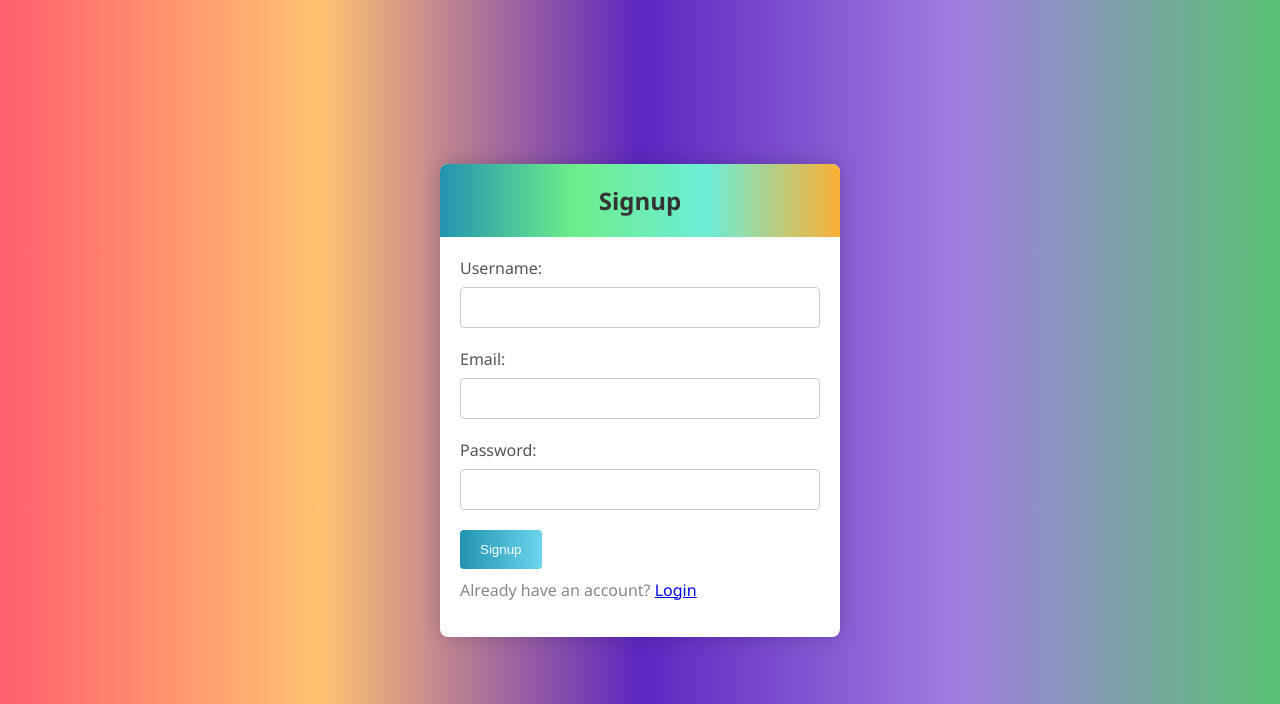
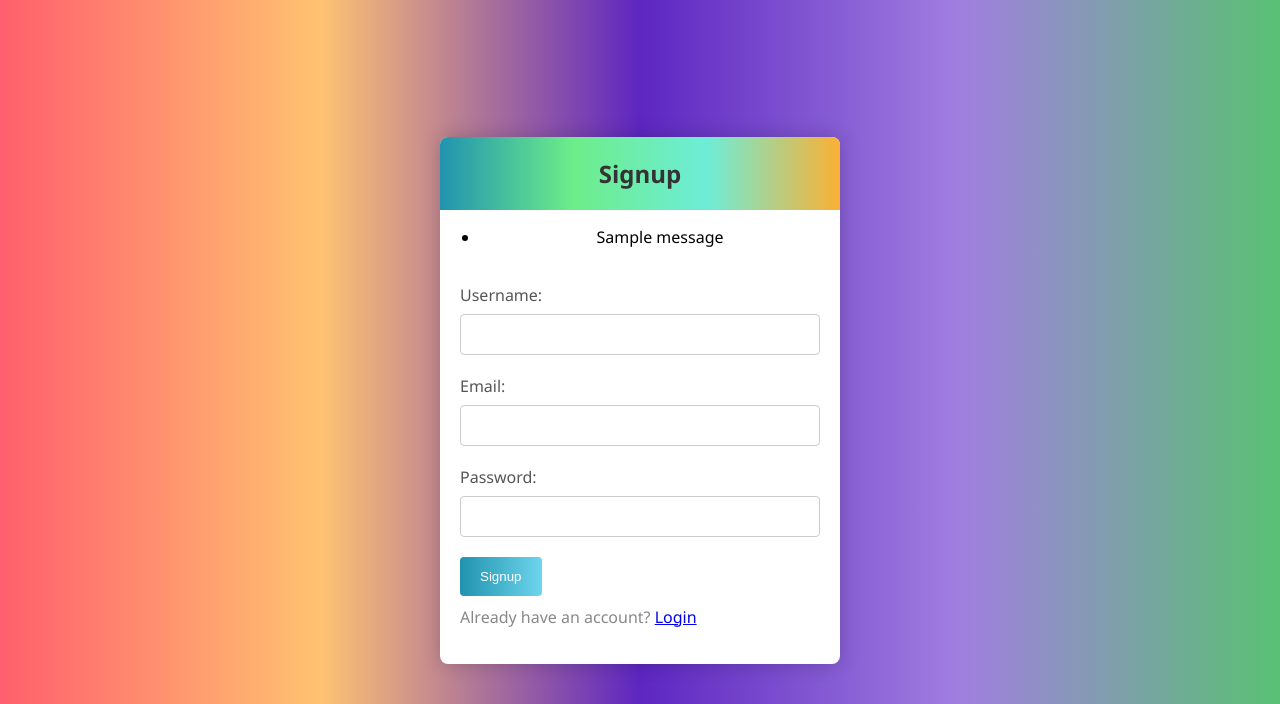
Before and after one commit to CyberTechie-lab/Project, a Flask app: page /signup in a window 1280 px wide. Shown: the top 704 px of the page. Run offline with Flask 3, Linux system fonts and the light colour scheme; one stand-in notice (Sample message) is shown; some libraries are stand-ins or nearby versions.

Commit message:
Update signup.html

```diff
--- a/Demo/templates/signup.html
+++ b/Demo/templates/signup.html
@@ -93,6 +93,15 @@
 <body>
     <div class="login-container">
         <h2>Signup</h2>
+        {% with messages = get_flashed_messages() %}
+        {% if messages %}
+        <ul>
+            {% for message in messages %}
+            <li style="color: {% if 'error' in message %}black{% else %}black{% endif %}">{{ message }}</li>
+            {% endfor %}
+        </ul>
+        {% endif %}
+        {% endwith %}
         <form class="login-form" action="/signup" method="post">
             <label for="username">Username:</label>
             <input type="text" id="username" name="username" pattern="^[a-zA-Z0-9_]{3,20}$" title="3-20 characters, alphanumeric and underscores only" required>
@@ -107,7 +116,6 @@
             <p>Already have an account? <a href="/">Login</a></p>
         </form>
     </div>
-
     <!-- Font Awesome for social icons -->
     <script src="https://kit.fontawesome.com/your-fontawesome-kit.js" crossorigin="anonymous"></script>
 </body>
```
